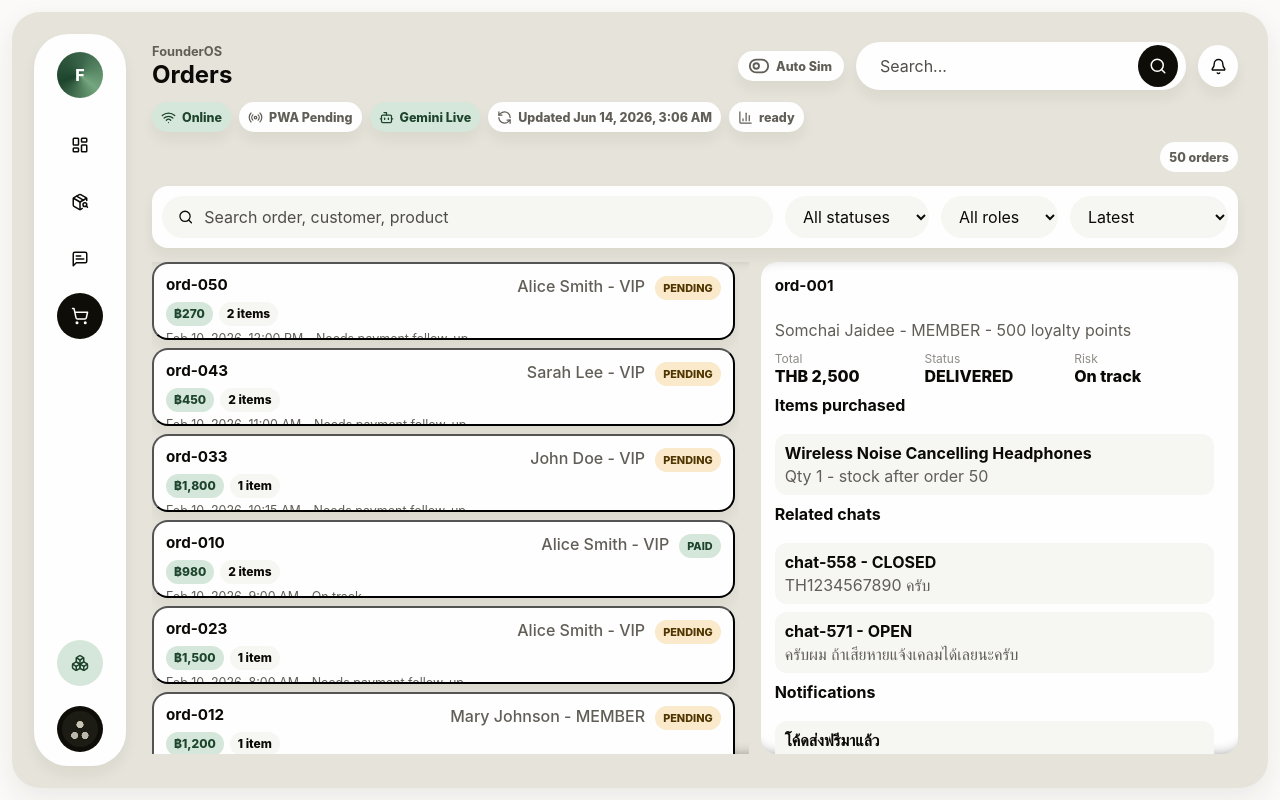
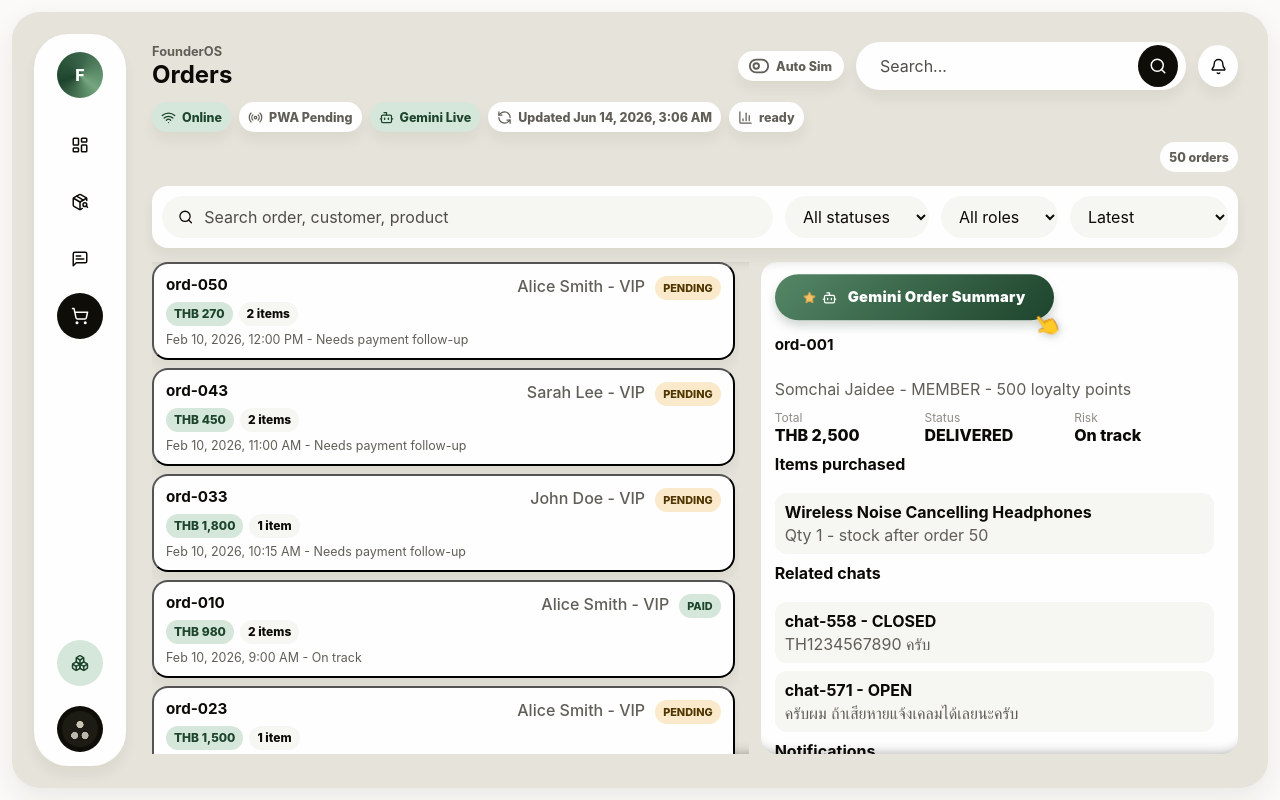
Before and after one commit to newton1306/FounderOS---AI-Business-Command-Center, a React (Vite) app: page /orders in a window 1280 px wide. Built offline with nearby package versions, Linux system fonts and the light colour scheme.

Commit message:
Fix order detail mobile flow

```diff
--- a/src/pages/CustomerVoicePage.tsx
+++ b/src/pages/CustomerVoicePage.tsx
@@ -145,7 +145,7 @@ export function CustomerVoicePage(ctx: AppContext) {
 }
 
 function FallbackNotice() {
-  return <p className="fallback-result-label">ผลลัพธ์นี้มาจาก fallback  เนื่องจาก API rate limit</p>;
+  return <p className="fallback-result-label">This result is from fallback because the API rate limit was reached.</p>;
 }
 
 function Metric({ label, value }: { label: string; value: string }) {
--- a/src/pages/DashboardPage.tsx
+++ b/src/pages/DashboardPage.tsx
@@ -365,7 +365,7 @@ function FounderBriefPopup({ ctx }: { ctx: AppContext }) {
         <div className="brief-popup-head">
           <div>
             <p className="caption">Gemini Suggest</p>
-            <h2 id="brief-popup-title">สิ่งที่ควรทำวันนี้</h2>
+            <h2 id="brief-popup-title">What to do today</h2>
           </div>
           <button className="icon-button" type="button" onClick={() => ctx.setFounderBriefPopupOpen(false)} aria-label="Close suggestion">
             <X size={16} aria-hidden="true" />
@@ -388,7 +388,7 @@ function FounderBriefPopup({ ctx }: { ctx: AppContext }) {
 }
 
 function FallbackNotice() {
-  return <p className="fallback-result-label">ผลลัพธ์นี้มาจาก fallback  เนื่องจาก API rate limit</p>;
+  return <p className="fallback-result-label">This result is from fallback because the API rate limit was reached.</p>;
 }
 
 function Kpi({ label, value, detail, icon }: { label: string; value: string; detail: string; icon?: React.ReactNode }) {
--- a/src/pages/OrdersPage.tsx
+++ b/src/pages/OrdersPage.tsx
@@ -1,4 +1,4 @@
-import { useMemo, useState } from "react";
+import { useMemo, useRef, useState } from "react";
 import { Bot, Search, Star } from "lucide-react";
 import type { AppContext } from "../app/App";
 import { chats } from "../data/source";
@@ -16,7 +16,8 @@ export function OrdersPage(ctx: AppContext) {
   const [selected, setSelected] = useState(ctx.state.orders[0]?.order_id || "");
   const [summary, setSummary] = useState("");
   const [summaryMode, setSummaryMode] = useState<AiMode | null>(null);
-const [summaryLoading, setSummaryLoading] = useState(false);
+  const [summaryLoading, setSummaryLoading] = useState(false);
+  const detailRef = useRef<HTMLElement>(null);
   const updatePulse = useUpdatePulse(ctx.state.lastUpdated);
 
   const filtered = useMemo(() => ctx.state.orders.filter((order) => {
@@ -33,6 +34,22 @@ const [summaryLoading, setSummaryLoading] = useState(false);
 
   const order = ctx.state.orders.find((item) => item.order_id === selected) || filtered[0];
   const customer = order ? userById(order.user_id) : undefined;
+
+  function selectOrder(orderId: string) {
+    setSelected(orderId);
+    if (window.innerWidth <= 820) {
+      const jumpToDetail = () => {
+        const detail = detailRef.current;
+        if (!detail) return;
+        (document.activeElement as HTMLElement | null)?.blur?.();
+        const top = detail.getBoundingClientRect().top + window.scrollY - 12;
+        document.scrollingElement?.scrollTo({ top, behavior: "auto" });
+        window.scrollTo({ top, behavior: "auto" });
+      };
+      window.setTimeout(jumpToDetail, 120);
+      window.setTimeout(jumpToDetail, 360);
+    }
+  }
 
   async function analyzeOrder() {
     if (!order) return;
@@ -72,7 +89,7 @@ const [summaryLoading, setSummaryLoading] = useState(false);
           {filtered.length ? filtered.map((item, index) => {
             const user = userById(item.user_id);
             return (
-              <button className={`order-card ${selected === item.order_id ? "selected" : ""} ${updatePulse && index === 0 ? "pop-update" : ""}`} type="button" key={item.order_id} onClick={() => setSelected(item.order_id)}>
+              <button className={`order-card ${selected === item.order_id ? "selected" : ""} ${updatePulse && index === 0 ? "pop-update" : ""}`} type="button" key={item.order_id} onClick={() => selectOrder(item.order_id)}>
                 <span className="order-card-main">
                   <span className="order-card-headline">
                     <strong>{item.order_id}</strong>
@@ -80,7 +97,7 @@ const [summaryLoading, setSummaryLoading] = useState(false);
                   </span>
                   <span className="order-card-metrics">
                     <span>{compactBaht(item.total_price)}</span>
-                    <span>{item.items.length} item{item.items.length === 1 ? "" : "s"}</span>
+                    <span>{`${item.items.length} ${item.items.length === 1 ? "item" : "items"}`}</span>
                   </span>
                   <small>{dateTime(item.timestamp)} - {orderRisk(item, ctx.state.products)}</small>
                 </span>
@@ -89,7 +106,12 @@ const [summaryLoading, setSummaryLoading] = useState(false);
             );
           }) : <div className="empty-state">No orders match this filter.</div>}
         </div>
-        {order && customer && <aside className="panel detail-side">
+        {order && customer && <aside ref={detailRef} className="panel detail-side">
+          <div className="gemini-cta-center order-gemini-cta">
+            <button className="button primary ai-action gemini-cta-pulse" type="button" onClick={analyzeOrder} disabled={summaryLoading}><span className="ai-icon-pair"><Star size={13} /><Bot size={15} /></span>{summaryLoading ? "Gemini is thinking..." : "Gemini Order Summary"}</button>
+            <span className="cta-hand" aria-hidden="true">👆</span>
+          </div>
+          {summary && <div className="reply-box order-summary-result">{summaryMode === "fallback" && <FallbackNotice />}{summary}</div>}
           <h3>{order.order_id}</h3>
           <p className="summary">{customer.name} - {customer.role} - {customer.loyalty_points} loyalty points</p>
           <dl className="metric-row">
@@ -106,8 +128,6 @@ const [summaryLoading, setSummaryLoading] = useState(false);
           <div className="list">{chats.filter((chat) => chat.user_id === customer.user_id).slice(0, 2).map((chat) => <article className="list-item" key={chat.chat_id}><strong>{chat.chat_id} - {chat.status}</strong><span>{chat.messages.at(-1)?.text}</span></article>)}</div>
           <h4>Notifications</h4>
           <div className="list">{relatedNotifications(customer).slice(0, 2).map((item) => <article className="list-item" key={item.notif_id}><strong>{item.title}</strong><span>{item.message}</span><em>{dateTime(item.timestamp)}</em></article>)}</div>
-          <button className="button primary ai-action" type="button" onClick={analyzeOrder} disabled={summaryLoading}><span className="ai-icon-pair"><Star size={13} /><Bot size={15} /></span>{summaryLoading ? "Gemini is thinking..." : "Gemini Order Summary"}</button>
-          {summary && <div className="reply-box">{summaryMode === "fallback" && <FallbackNotice />}{summary}</div>}
         </aside>}
       </div>
     </section>
@@ -115,9 +135,9 @@ const [summaryLoading, setSummaryLoading] = useState(false);
 }
 
 function FallbackNotice() {
-  return <p className="fallback-result-label">ผลลัพธ์นี้มาจาก fallback  เนื่องจาก API rate limit</p>;
+  return <p className="fallback-result-label">This result is from fallback because the API rate limit was reached.</p>;
 }
 
 function compactBaht(value: number) {
-  return `฿${value.toLocaleString("en-US")}`;
+  return `THB ${value.toLocaleString("en-US")}`;
 }
--- a/src/pages/ProductDetailPage.tsx
+++ b/src/pages/ProductDetailPage.tsx
@@ -83,7 +83,7 @@ export function ProductDetailPage(ctx: AppContext) {
 }
 
 function FallbackNotice() {
-  return <p className="fallback-result-label">ผลลัพธ์นี้มาจาก fallback  เนื่องจาก API rate limit</p>;
+  return <p className="fallback-result-label">This result is from fallback because the API rate limit was reached.</p>;
 }
 
 function Metric({ label, value }: { label: string; value: string }) {
--- a/src/styles/app.css
+++ b/src/styles/app.css
@@ -1764,7 +1764,7 @@ select {
 }
 .order-card {
   width: 100%;
-  min-height: 78px;
+  min-height: 98px;
   text-align: left;
   padding: 12px;
   display: grid;
@@ -1774,7 +1774,7 @@ select {
   cursor: pointer;
   color: var(--ink);
   transition: transform 180ms ease, background 180ms ease, box-shadow 180ms ease;
-  overflow: hidden;
+  overflow: visible;
 }
 .order-card:hover {
   transform: translateY(-1px);
@@ -1826,7 +1826,12 @@ select {
 .order-card-main em,
 .order-card-main small {
   font-size: 0.78rem;
-  line-height: 1.2;
+  line-height: 1.35;
+}
+.order-card-main small {
+  overflow: visible;
+  text-overflow: clip;
+  white-space: normal;
 }
 .order-card-metrics {
   display: flex;
@@ -1873,6 +1878,17 @@ select {
   max-height: 100%;
   overflow: auto;
   align-content: start;
+}
+.order-gemini-cta {
+  justify-content: flex-start;
+  margin: 0;
+  padding: 0 0 4px;
+}
+.order-gemini-cta .gemini-cta-pulse {
+  min-width: 210px;
+}
+.order-summary-result {
+  margin-top: 0;
 }
 .empty-state {
   min-height: 128px;
```
